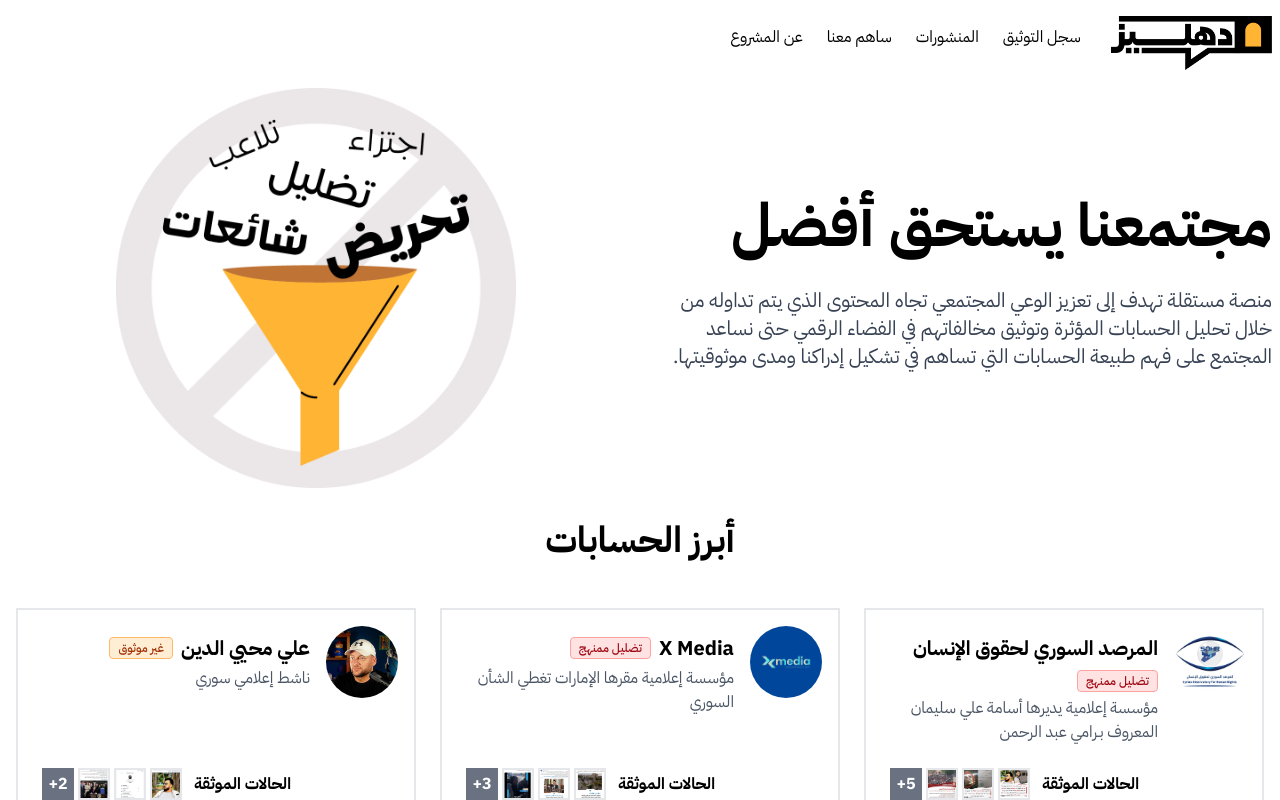
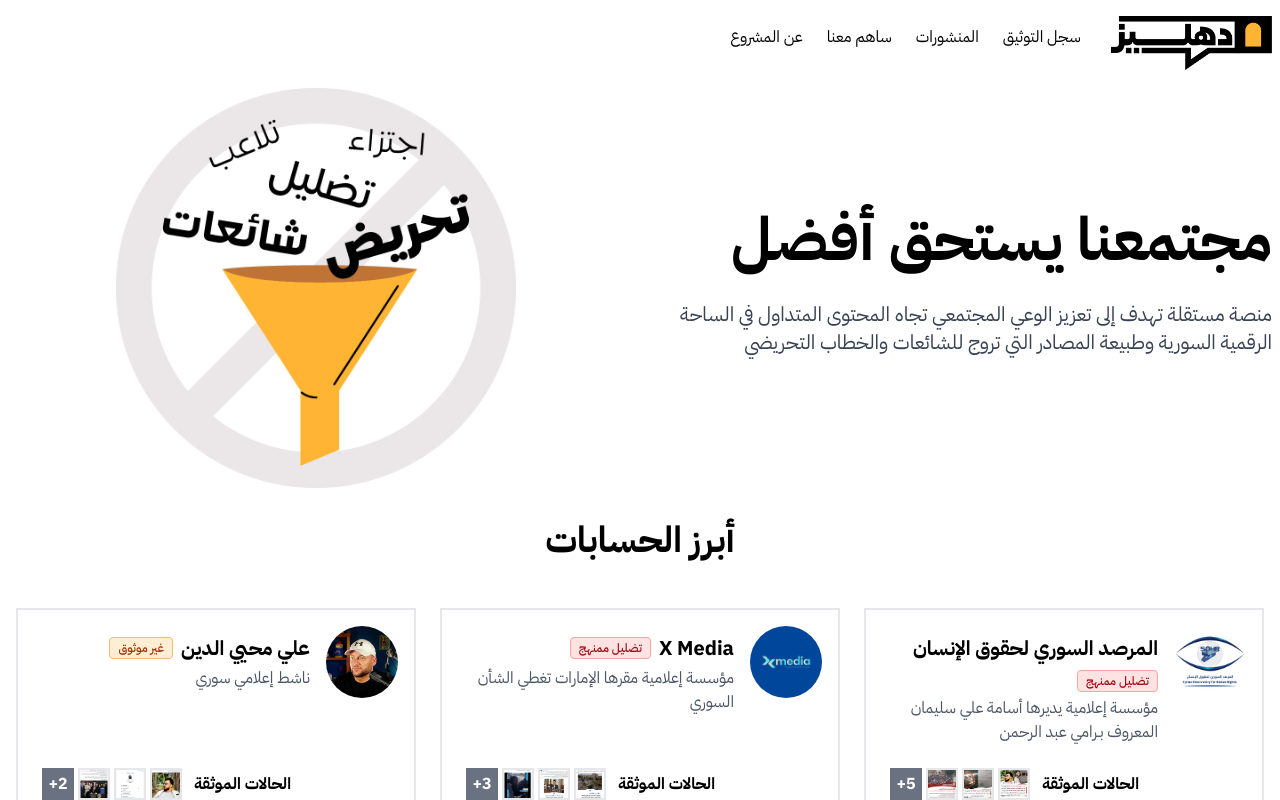
Before and after one commit to NasijSy/dahliz, a SvelteKit app: page / in a window 1280 px wide. Shown: the top 800 px of the page. Built offline with nearby package versions, Linux system fonts and the light colour scheme.

Commit message:
update homepage text

```diff
--- a/src/routes/+page.svelte
+++ b/src/routes/+page.svelte
@@ -16,7 +16,7 @@
                 مجتمعنا يستحق أفضل
             </h1>
             <p class="mt-4 text-lg md:text-xl text-gray-700">
-                منصة مستقلة تهدف إلى تعزيز الوعي المجتمعي تجاه المحتوى الذي يتم تداوله من خلال تحليل الحسابات المؤثرة وتوثيق مخالفاتهم في الفضاء الرقمي حتى نساعد المجتمع على فهم طبيعة الحسابات التي تساهم في تشكيل إدراكنا ومدى موثوقيتها.
+                منصة مستقلة تهدف إلى تعزيز الوعي المجتمعي تجاه المحتوى المتداول  في الساحة الرقمية السورية وطبيعة المصادر التي تروج للشائعات والخطاب التحريضي
             </p>
         </div>
         <img class="object-contain md:w-1/2 order-1 md:order-2 flex-1 min-h-0 w-full" src="/media/filter.png" alt="Filter for damaging content" />
```
